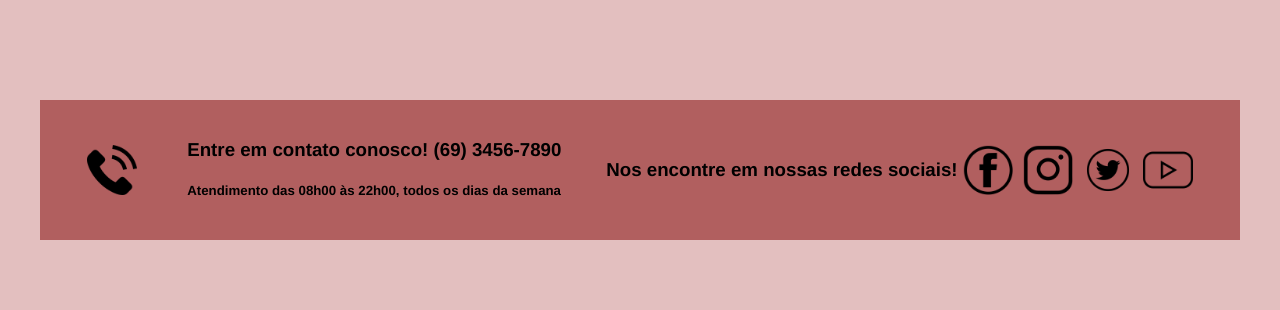
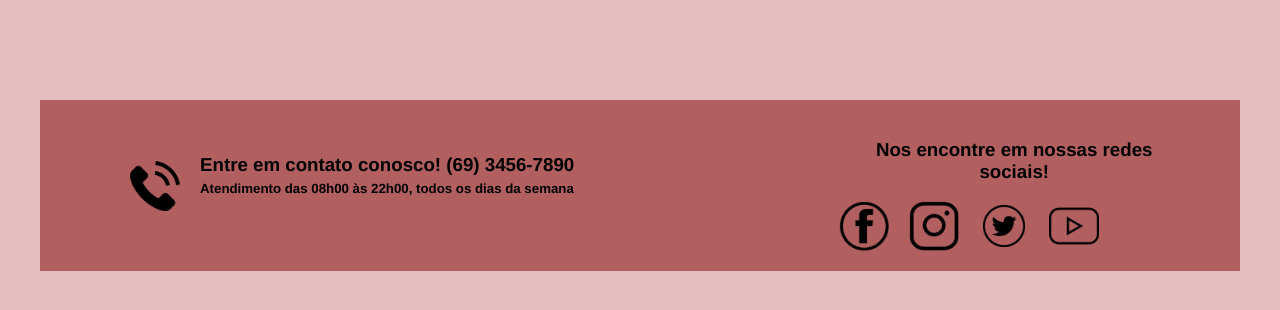
Before and after one commit to Po747o/Pharmacy, a PHP site: page /atendimento.html in a window 1280 px wide. Shown: the part 241-551 px from the top of the page. Run offline with PHP 8.4, Linux system fonts and the light colour scheme.

Commit message:
Atualização (Nano) 14/04

```diff
--- a/atendimento.html
+++ b/atendimento.html
@@ -36,9 +36,10 @@
         </div>
 
 
-        <div class="imagesft">
+        <div class="imagesft2">
             <div class="redes">
                 <h3>Nos encontre em nossas redes sociais!</h3>
+
             </div>
 
             <img src="imagens/iconefacebook.png" alt="#">
--- a/css/layout.css
+++ b/css/layout.css
@@ -76,7 +76,7 @@ ul {
 .footer {
     display: flex;
     flex-direction: row;
-    justify-content: space-around;
+
     padding: 20px;
     text-align: justify;
     background-color: rgba(128, 0, 0, 0.5);
@@ -87,14 +87,39 @@ ul {
     display: flex;
     flex-flow: row wrap;
     align-content: center;
+    justify-content: space-evenly;
+    margin-left: 50px;
+    margin-right: 20px;
+
 }
 
-.imagesft img {
+.imagesft2 {
+    display: flex;
+    flex-flow: row wrap;
+    align-content: center;
+    column-gap: 20px;
+    margin-left: 240px;
+    width: 350px;
+
+}
+
+.imagesft img{
     width: 50px;
     height: 50px;
-    margin: 5px;
+    margin-left: 20px;
+}
+
+.imagesft2 img{
+    width: 50px;
+    height: 50px;
 }
 
 .redes {
     text-align: center;
 }
+
+.texto {
+    margin-top: 25px;
+    margin-right: 25px;
+    line-height: 15%
+}
```
